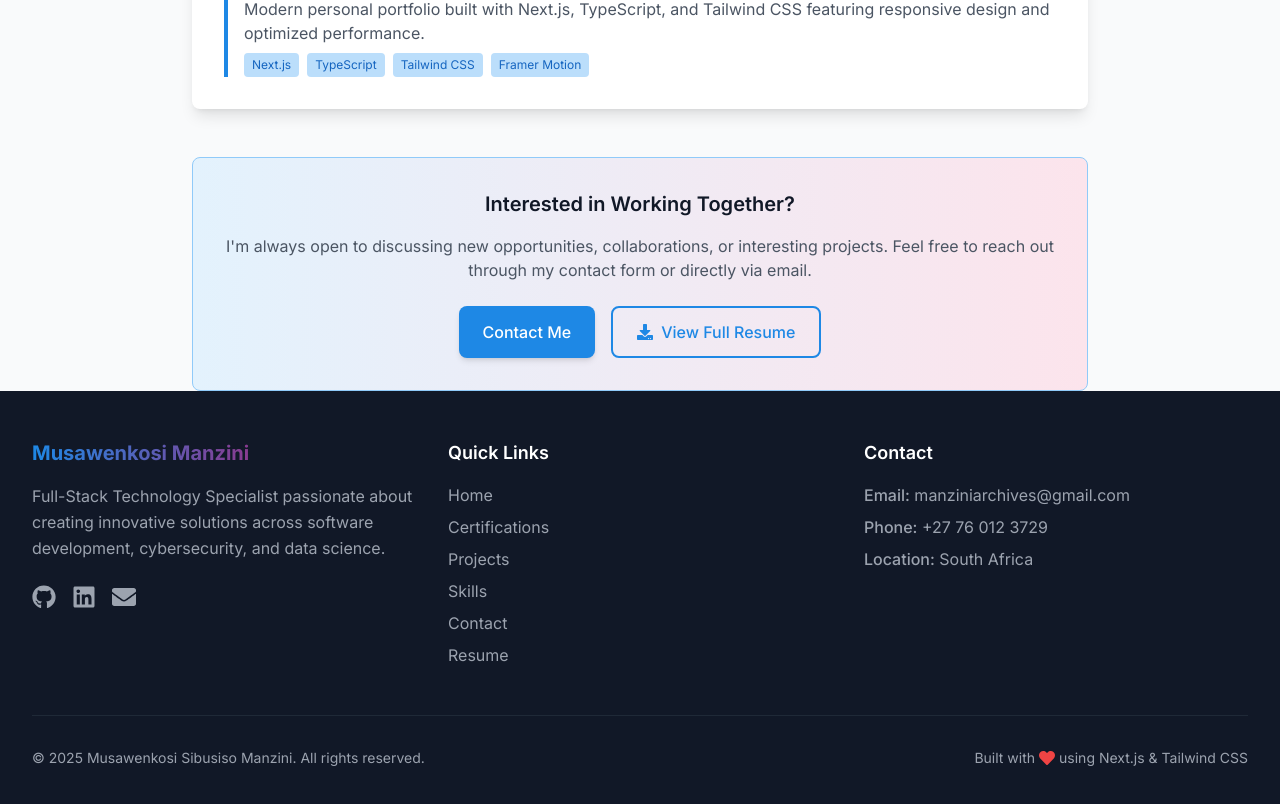
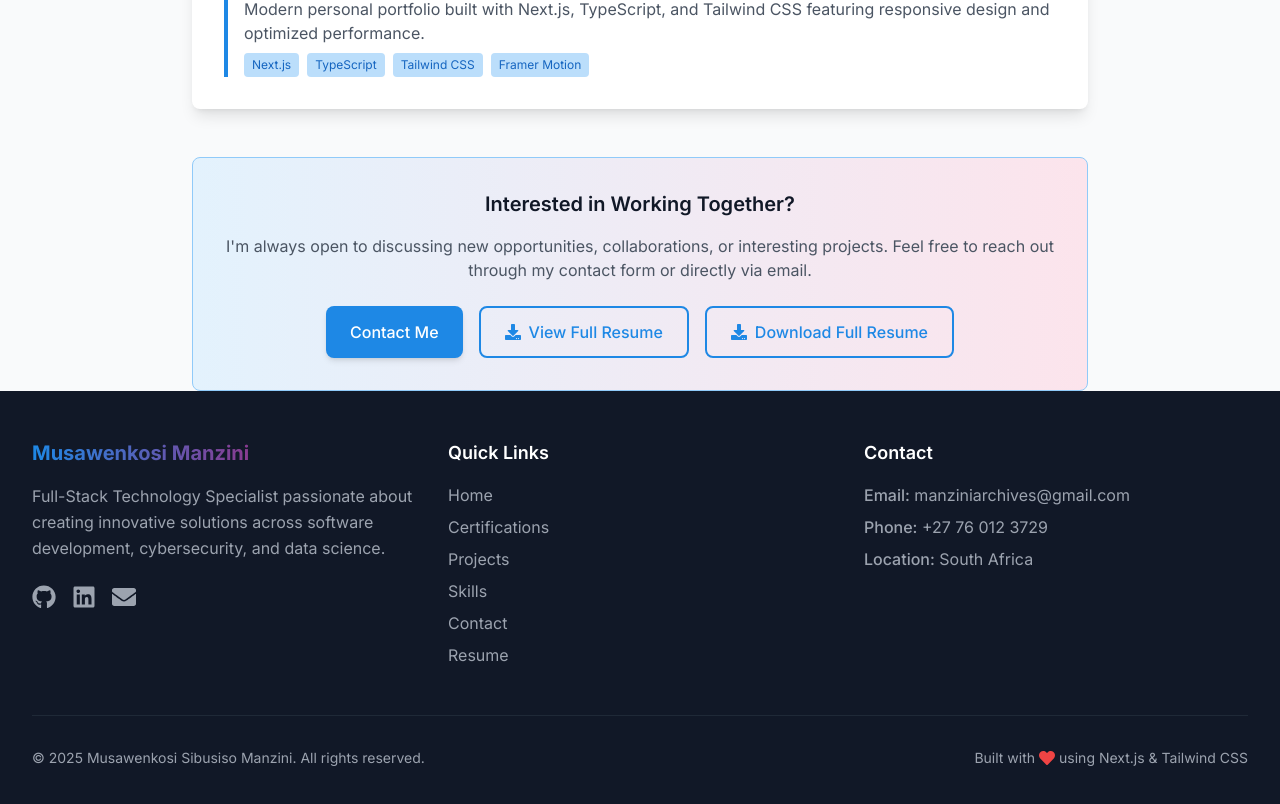
Before and after one commit to ManziniArchives/My_Portfolio, a Next.js app: page /resume in a window 1280 px wide. Shown: the part 2409-3213 px from the top of the page. Built offline with nearby package versions, Linux system fonts and the light colour scheme.

Commit message:
Auto-commit: Agent tool execution

```diff
--- a/src/app/resume/page.tsx
+++ b/src/app/resume/page.tsx
@@ -260,13 +260,17 @@ export default function Resume() {
               I'm always open to discussing new opportunities, collaborations, or interesting projects.
               Feel free to reach out through my contact form or directly via email.
             </p>
-            <div className="flex justify-center space-x-4">
+            <div className="flex flex-col sm:flex-row gap-4 justify-center">
               <Button href="/contact" variant="primary">
                 Contact Me
               </Button>
               <Button href={resumeUrl} target="_blank" variant="outline">
                 <FaDownload className="mr-2" />
                 View Full Resume
+              </Button>
+              <Button href={resumeUrl} download="Musawenkosi-Manzini-Resume.pdf" variant="outline">
+                <FaDownload className="mr-2" />
+                Download Full Resume
               </Button>
             </div>
           </motion.div>
```
